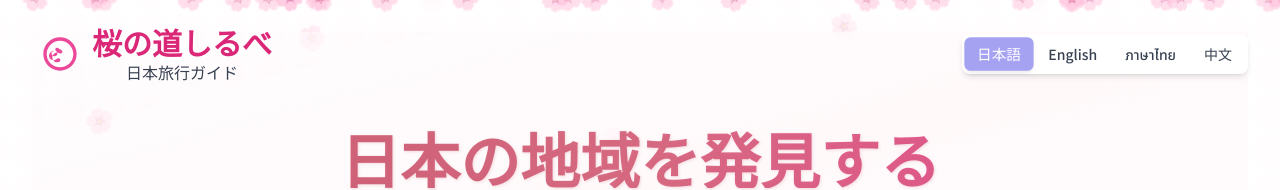
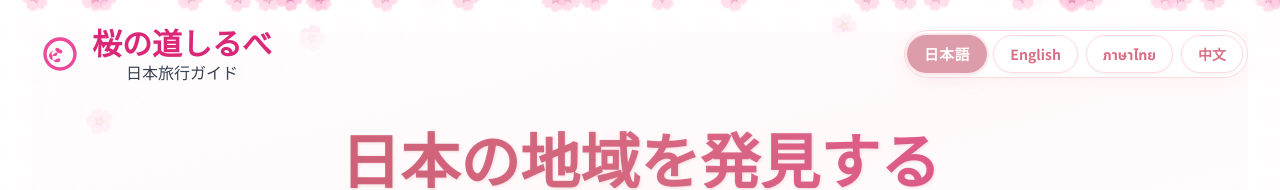
Before and after one commit to araxis07/Japan-sakura-trails, a React (Vite) app: page / in a window 1280 px wide. Shown: the top 190 px of the page. Built offline with nearby package versions, Linux system fonts and the light colour scheme.

Commit message:
change button language

```diff
--- a/components/LanguageToggle.tsx
+++ b/components/LanguageToggle.tsx
@@ -20,21 +20,22 @@ const LanguageToggle: React.FC<LanguageToggleProps> = ({
   ];
 
   return (
-    <div className={`inline-flex items-center rounded-lg p-1 ${className}`} role="group">
+    <div className={`inline-flex items-center rounded-full p-1 bg-white/80 shadow-subtle-pink border border-sakura-pink-soft gap-1 ${className}`} role="group">
       {languages.map((lang) => (
         <button
           key={lang.code}
           onClick={() => onLanguageChange(lang.code)}
-          className={`px-3 py-1.5 rounded-md text-sm font-medium transition-all duration-300
+          className={`px-3 py-1.5 md:px-4 md:py-2 rounded-full text-sm font-semibold transition-all duration-300
             ${currentLanguage === lang.code
-              ? 'bg-indigo-600 text-white shadow-md transform scale-105'
-              : 'text-gray-700 hover:bg-indigo-50 hover:text-indigo-600'
+              ? 'bg-sakura-deep-pink text-white shadow-elegant scale-105 ring-2 ring-sakura-pink-soft'
+              : 'bg-white text-sakura-accent border border-sakura-pink-soft hover:bg-sakura-pink-soft/80 hover:text-sakura-deep-pink'
             }
-            focus:outline-none focus:ring-2 focus:ring-indigo-500 focus:ring-offset-2
-            disabled:opacity-50 disabled:cursor-not-allowed
-            mx-0.5 first:ml-0 last:mr-0`}
+            focus:outline-none focus:ring-2 focus:ring-sakura-accent focus:ring-offset-2
+            disabled:opacity-60 disabled:cursor-not-allowed
+            mx-0.5 first:ml-0 last:mr-0 drop-shadow-sm`}
           aria-pressed={currentLanguage === lang.code ? 'true' : 'false'}
           disabled={currentLanguage === lang.code}
+          style={{letterSpacing: lang.code === Language.JA ? '0.05em' : undefined}}
         >
           {lang.name}
         </button>
```
Also changed, not shown: public/styles/language-toggle.css (added).
